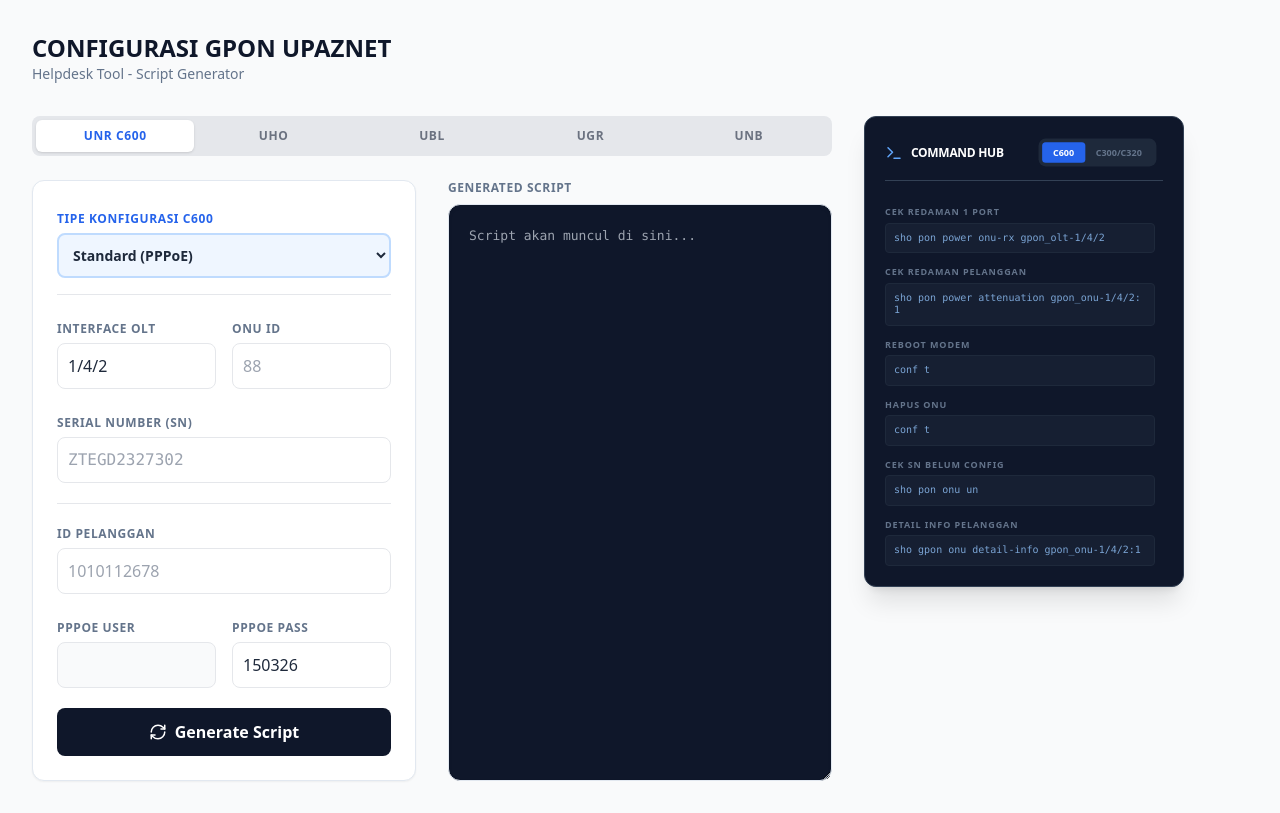
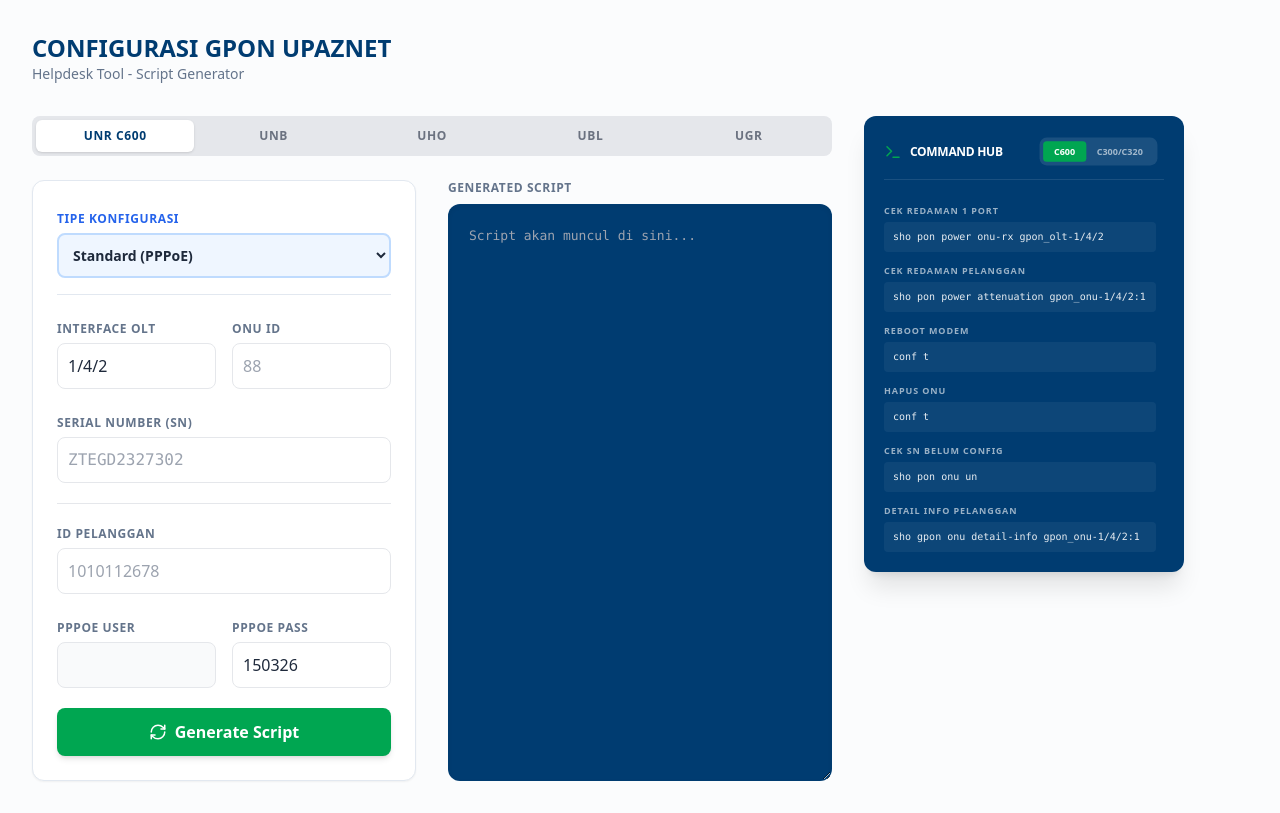
Before and after one commit to akbarfai-blub/Configurasi-Generator-UPAZNET, a Next.js app: page / in a window 1280 px wide. Built offline with nearby package versions, Linux system fonts and the light colour scheme.

Commit message:
feat: adjust color pallate and optimise some tab selector

```diff
--- a/src/app/page.js
+++ b/src/app/page.js
@@ -121,10 +121,10 @@ export default function Home() {
   };
 
   return (
-    <div className="min-h-screen bg-gray-50 p-4 md:p-8 font-sans text-slate-800">
+    <div className="min-h-screen bg-upaz-bg p-4 md:p-8 font-sans text-slate-800">
       <div className="max-w-[1400px] mx-auto">
         <header className="mb-8">
-          <h1 className="text-2xl font-bold text-slate-900">
+          <h1 className="text-2xl font-bold text-upaz-blue">
             CONFIGURASI GPON UPAZNET
           </h1>
           <p className="text-slate-500 text-sm">
@@ -135,11 +135,11 @@ export default function Home() {
         <div className="flex flex-col lg:flex-row gap-8">
           <div className="flex-grow space-y-6">
             <div className="flex bg-gray-200 p-1 rounded-lg w-full overflow-x-auto no-scrollbar">
-              {["standard", "uho", "ubl", "ugr", "unb"].map((type) => (
+              {["standard", "unb", "uho", "ubl", "ugr"].map((type) => (
                 <button
                   key={type}
                   onClick={() => handleTabChange(type)}
-                  className={`flex-1 py-2 px-4 text-xs font-bold rounded-md transition uppercase tracking-wider ${configType === type ? "bg-white shadow text-blue-600" : "text-gray-500 hover:text-gray-700"}`}
+                  className={`flex-1 py-2 px-4 text-xs font-bold rounded-md transition uppercase tracking-wider ${configType === type ? "bg-white shadow text-upaz-blue" : "text-gray-500 hover:text-gray-700"}`}
                 >
                   {type === "standard" ? "UNR C600" : type}
                 </button>
@@ -154,15 +154,15 @@ export default function Home() {
               >
                 {/* Opsi Konfigurasi Dinamis (UNR C600 / UNB) */}
                 {(configType === 'standard' || configType === 'unb') && (
-                  <div className="space-y-1 mb-4 pb-4 border-b">
+                  <div className="space-y-1 mb-4 pb-4 border-b border-slate-200">
                     <label className="text-xs font-bold uppercase tracking-wider text-blue-600">
-                      {configType === 'standard' ? 'Tipe Konfigurasi C600' : 'Opsi Konfigurasi UNB'}
+                      Tipe Konfigurasi
                     </label>
                     <select
                       name={configType === 'standard' ? "selectedC600Type" : "selectedVlanType"}
                       value={configType === 'standard' ? formData.selectedC600Type : formData.selectedVlanType}
                       onChange={handleChange}
-                      className="w-full p-2.5 border-2 border-blue-200 bg-blue-50 rounded-lg focus:ring-2 focus:ring-blue-500 outline-none transition font-bold text-sm"
+                      className="w-full p-2.5 border-2 border-blue-200 bg-blue-50 rounded-lg focus:ring-2 focus:ring-blue-500 outline-none transition font-bold text-sm text-slate-800"
                     >
                       {configType === 'standard' ? (
                         <>
@@ -201,7 +201,7 @@ export default function Home() {
                       onChange={handleChange}
                       placeholder="1/4/2"
                       inputMode="numeric"
-                      className="w-full p-2.5 border rounded-lg focus:ring-2 focus:ring-blue-500 outline-none transition"
+                      className="w-full p-2.5 border rounded-lg focus:ring-2 focus:ring-upaz-blue/50 focus:border-upaz-blue outline-none transition"
                     />
                   </div>
                   <div className="space-y-1">
@@ -214,7 +214,7 @@ export default function Home() {
                       value={formData.onuId}
                       onChange={handleChange}
                       placeholder="88"
-                      className="w-full p-2.5 border rounded-lg focus:ring-2 focus:ring-blue-500 outline-none transition"
+                      className="w-full p-2.5 border rounded-lg focus:ring-2 focus:ring-upaz-blue/50 focus:border-upaz-blue outline-none transition"
                     />
                   </div>
                 </div>
@@ -229,7 +229,7 @@ export default function Home() {
                     value={formData.sn}
                     onChange={handleChange}
                     placeholder="ZTEGD2327302"
-                    className="w-full p-2.5 border rounded-lg font-mono focus:ring-2 focus:ring-blue-500 outline-none transition"
+                    className="w-full p-2.5 border rounded-lg font-mono focus:ring-2 focus:ring-upaz-blue/50 focus:border-upaz-blue outline-none transition"
                   />
                 </div>
 
@@ -244,7 +244,7 @@ export default function Home() {
                     onChange={handleChange}
                     maxLength={10}
                     placeholder="1010112678"
-                    className="w-full p-2.5 border rounded-lg focus:ring-2 focus:ring-blue-500 outline-none transition"
+                    className="w-full p-2.5 border rounded-lg focus:ring-2 focus:ring-upaz-blue/50 focus:border-upaz-blue outline-none transition"
                   />
                 </div>
 
@@ -258,7 +258,7 @@ export default function Home() {
                       name="pppoeUser"
                       value={formData.pppoeUser}
                       onChange={handleChange}
-                      className="w-full p-2.5 border bg-gray-50 rounded-lg focus:ring-2 focus:ring-blue-500 outline-none transition"
+                      className="w-full p-2.5 border bg-gray-50 rounded-lg focus:ring-2 focus:ring-upaz-blue/50 focus:border-upaz-blue outline-none transition"
                     />
                   </div>
                   <div className="space-y-1">
@@ -270,14 +270,14 @@ export default function Home() {
                       name="pppoePass"
                       value={formData.pppoePass}
                       onChange={handleChange}
-                      className="w-full p-2.5 border rounded-lg focus:ring-2 focus:ring-blue-500 outline-none transition"
+                      className="w-full p-2.5 border rounded-lg focus:ring-2 focus:ring-upaz-blue/50 focus:border-upaz-blue outline-none transition"
                     />
                   </div>
                 </div>
 
                 <button
                   type="submit"
-                  className="w-full bg-slate-900 text-white py-3 rounded-lg font-bold flex items-center justify-center gap-2 hover:bg-slate-800 transition active:scale-[0.98]"
+                  className="w-full bg-upaz-green text-white py-3 rounded-lg font-bold flex items-center justify-center gap-2 hover:bg-upaz-green/90 transition active:scale-[0.98] shadow-md hover:shadow-lg"
                 >
                   <RefreshCw size={18} /> Generate Script
                 </button>
@@ -292,7 +292,7 @@ export default function Home() {
                   {output && (
                 <button
                   onClick={copyToClipboard}
-                      className={`flex items-center gap-2 text-xs font-bold px-3 py-1.5 rounded-md transition ${copied ? "bg-green-100 text-green-700" : "bg-blue-50 text-blue-600 hover:bg-blue-100"}`}
+                  className={`flex items-center gap-2 text-xs font-bold px-3 py-1.5 rounded-md transition ${copied ? "bg-upaz-green/10 text-upaz-green" : "bg-upaz-blue/10 text-upaz-blue hover:bg-upaz-blue/20"}`}
                 >
                   {copied ? <CheckCircle2 size={14} /> : <Copy size={14} />}
                   {copied ? "Copied!" : "Copy Script"}
@@ -303,7 +303,7 @@ export default function Home() {
               readOnly
               value={output}
               placeholder="Script akan muncul di sini..."
-                  className="w-full flex-grow p-5 font-mono text-[13px] leading-relaxed border border-slate-200 rounded-xl bg-slate-900 text-slate-300 shadow-inner focus:outline-none min-h-[400px]"
+              className="w-full flex-grow p-5 font-mono text-[13px] leading-relaxed border border-upaz-blue/20 rounded-xl bg-upaz-blue text-white shadow-inner focus:outline-none min-h-[400px]"
             />
           </div>
             </div>
--- a/src/components/CommandSidebar.js
+++ b/src/components/CommandSidebar.js
@@ -39,24 +39,24 @@ export default function CommandSidebar({ data }) {
     };
 
     return (
-        <div className="w-full lg:w-80 bg-slate-900 text-slate-300 p-5 rounded-xl border border-slate-700 shadow-xl h-fit sticky top-8">
-            <div className="flex items-center justify-between mb-6 border-b border-slate-700 pb-3">
+        <div className="w-full lg:w-80 bg-upaz-blue text-white p-5 rounded-xl shadow-xl h-fit sticky top-8">
+            <div className="flex items-center justify-between mb-6 border-b border-white/10 pb-3">
                 <div className="flex items-center gap-2 text-white">
-                    <Terminal size={18} className="text-blue-400" />
+                    <Terminal size={18} className="text-upaz-green" />
                     <span className="font-bold text-xs uppercase tracking-tight">Command Hub</span>
                 </div>
 
-                {/* Switcher Tipe OLT di Sidebar */}
-                <div className="flex bg-slate-800 rounded-lg p-1 scale-90">
+                {/* Switcher Tipe OLT di Sidebar (Warna Corporate) */}
+                <div className="flex bg-white/10 rounded-lg p-1 scale-90">
                     <button
                         onClick={() => setOltType('c600')}
-                        className={`px-3 py-1 text-[10px] font-bold rounded ${oltType === 'c600' ? 'bg-blue-600 text-white' : 'text-slate-500'}`}
+                        className={`px-3 py-1 text-[10px] font-bold rounded transition-colors ${oltType === 'c600' ? 'bg-upaz-green text-white' : 'text-white/60 hover:text-white'}`}
                     >
                         C600
                     </button>
                     <button
                         onClick={() => setOltType('c300')}
-                        className={`px-3 py-1 text-[10px] font-bold rounded ${oltType === 'c300' ? 'bg-blue-600 text-white' : 'text-slate-500'}`}
+                        className={`px-3 py-1 text-[10px] font-bold rounded transition-colors ${oltType === 'c300' ? 'bg-upaz-green text-white' : 'text-white/60 hover:text-white'}`}
                     >
                         C300/C320
                     </button>
@@ -71,15 +71,15 @@ export default function CommandSidebar({ data }) {
                         className="w-full text-left group transition-all relative"
                     >
                         <div className="flex justify-between items-center mb-1">
-                            <span className="text-[9px] uppercase tracking-widest text-slate-500 font-bold group-hover:text-blue-400 transition-colors">
+                            <span className="text-[9px] uppercase tracking-widest text-white/60 font-bold group-hover:text-upaz-green transition-colors">
                                 {item.label}
                             </span>
                             {copiedIdx === idx && (
-                                <span className="text-[9px] text-green-500 font-bold animate-pulse">COPIED!</span>
+                                <span className="text-[9px] text-upaz-green font-bold animate-pulse">COPIED!</span>
                             )}
                         </div>
-                        <div className={`p-2 rounded bg-slate-800/50 border ${copiedIdx === idx ? 'border-green-500/50' : 'border-slate-800 group-hover:border-slate-600'} transition-all`}>
-                            <code className="text-[10px] font-mono block break-all leading-tight text-blue-300/80">
+                        <div className={`p-2 rounded bg-white/5 border ${copiedIdx === idx ? 'border-upaz-green/50' : 'border-transparent group-hover:border-white/20'} transition-all`}>
+                            <code className="text-[10px] font-mono block break-all leading-tight text-white/90">
                                 {item.cmd.split('\n')[0]}
                             </code>
                         </div>
--- a/tailwind.config.mjs
+++ b/tailwind.config.mjs
@@ -5,7 +5,13 @@ export default {
     './src/components/**/*.{js,ts,jsx,tsx,mdx}',
   ],
   theme: {
-    extend: {},
+    extend: {
+      colors: {
+        'upaz-green': '#00A651',
+        'upaz-blue': '#003C71',
+        'upaz-bg': '#FBFCFD',
+      }
+    },
   },
   plugins: [],
 };
```
Lines whose indentation alone changed are shown as unchanged.
